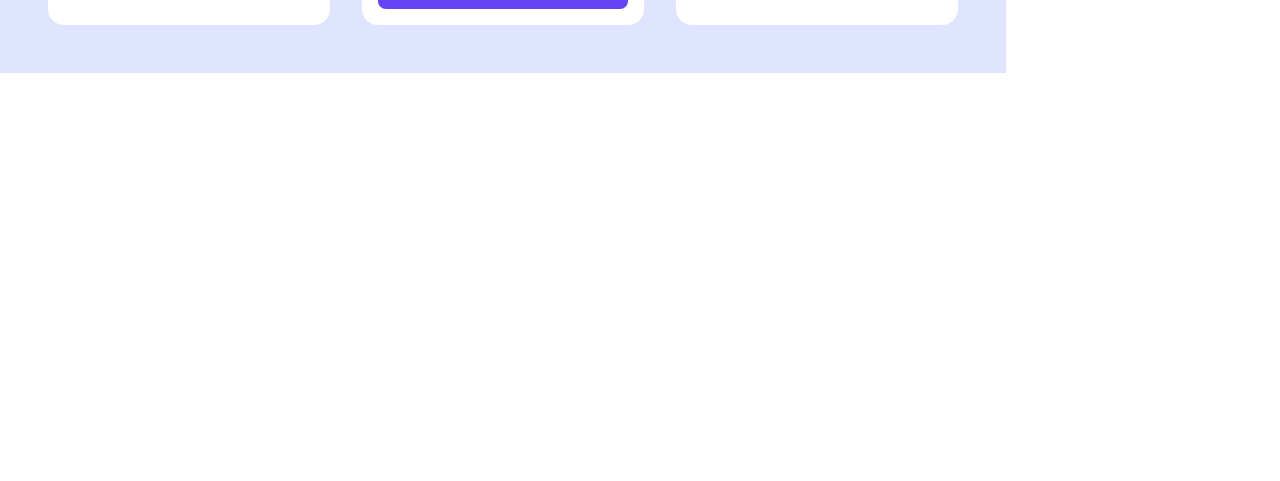
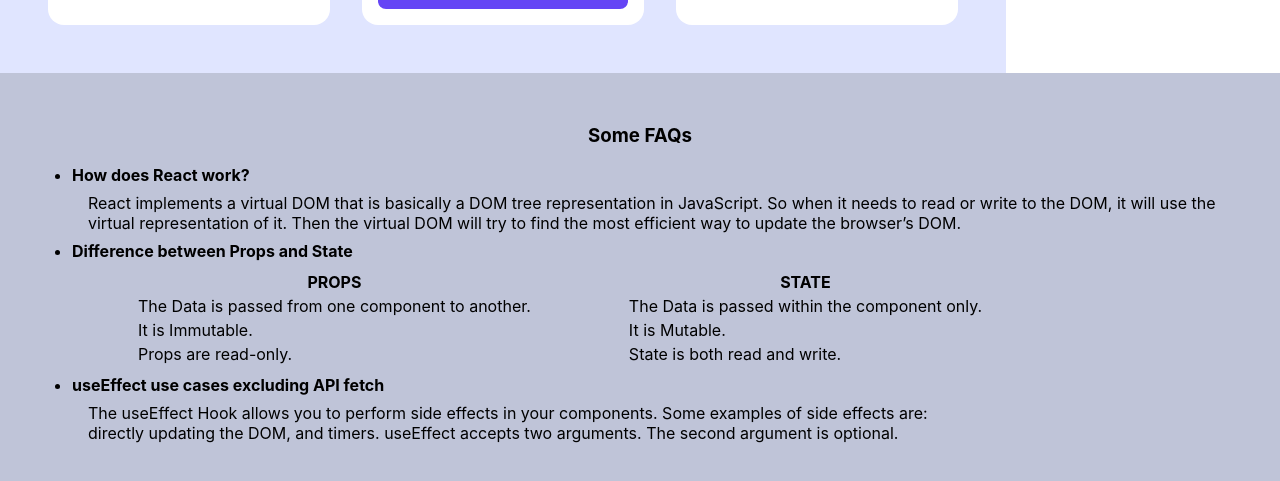
Before and after one commit to SalehZo-Niloy/Merul-Sports-Club, a React (Create React App) app: page / in a window 1280 px wide. Shown: the part 1014-1495 px from the top of the page. Before the commit the page ends 1087 px from the top, so only its background shows below. Built offline with nearby package versions, Linux system fonts and the light colour scheme.

Commit message:
faq section done

```diff
--- a/src/App.js
+++ b/src/App.js
@@ -1,10 +1,12 @@
 import './App.css';
+import Faq from './components/Faq/Faq';
 import Main from './components/Main/Main';
 
 function App() {
   return (
     <div>
       <Main></Main>
+      <Faq></Faq>
     </div>
   );
 }
--- /dev/null
+++ b/src/components/Faq/Faq.css
@@ -0,0 +1,22 @@
+.faq {
+    background-color: rgb(191, 196, 216);
+    padding: 2rem;
+}
+
+.faq h3 {
+    text-align: center;
+}
+
+.faq h4,
+p {
+    margin: .5rem 0;
+}
+
+.faq th {
+    text-align: center;
+}
+
+.faq td {
+    padding-right: 3rem;
+    padding-left: 3rem;
+}
--- /dev/null
+++ b/src/components/Faq/Faq.js
@@ -0,0 +1,43 @@
+import React from 'react';
+import './Faq.css'
+
+const Faq = () => {
+    return (
+        <div className='faq'>
+            <h3>Some FAQs</h3>
+            <ul>
+                <li>
+                    <h4>How does React work?</h4>
+                    <p>React implements a virtual DOM that is basically a DOM tree representation in JavaScript. So when it needs to read or write to the DOM, it will use the virtual representation of it. Then the virtual DOM will try to find the most efficient way to update the browser’s DOM.</p>
+                </li>
+                <li>
+                    <h4>Difference between Props and State</h4>
+                    <p><table>
+                        <tr>
+                            <th>PROPS</th>
+                            <th>STATE</th>
+                        </tr>
+                        <tr>
+                            <td>The Data is passed from one component to another.</td>
+                            <td>The Data is passed within the component only.</td>
+                        </tr>
+                        <tr>
+                            <td>It is Immutable.</td>
+                            <td>It is Mutable.</td>
+                        </tr>
+                        <tr>
+                            <td>Props are read-only.</td>
+                            <td>State is both read and write.</td>
+                        </tr>
+                    </table></p>
+                </li>
+                <li>
+                    <h4>useEffect use cases excluding API fetch</h4>
+                    <p>The useEffect Hook allows you to perform side effects in your components. Some examples of side effects are: <br />directly updating the DOM, and timers. useEffect accepts two arguments. The second argument is optional.</p>
+                </li>
+            </ul>
+        </div>
+    );
+};
+
+export default Faq;
```
